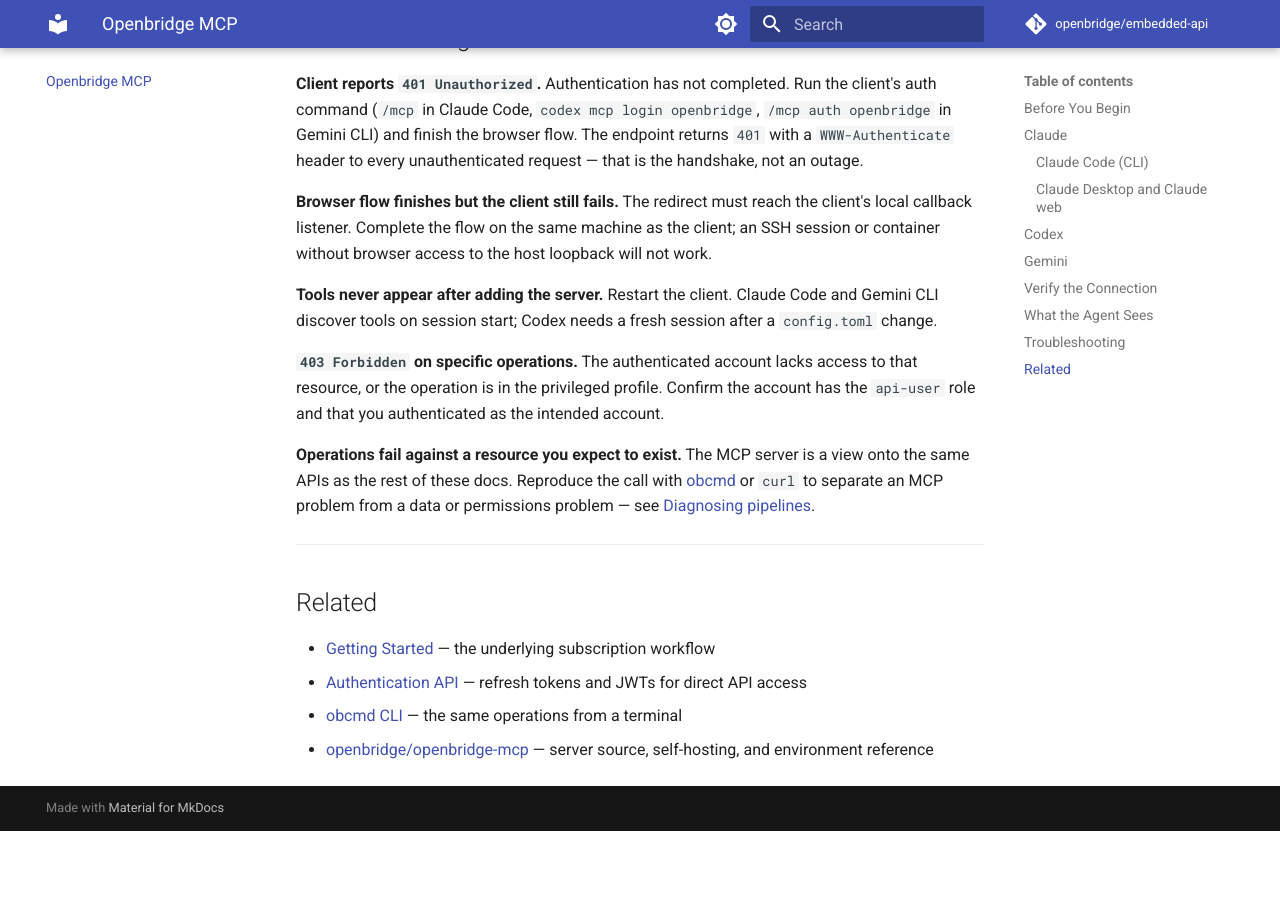
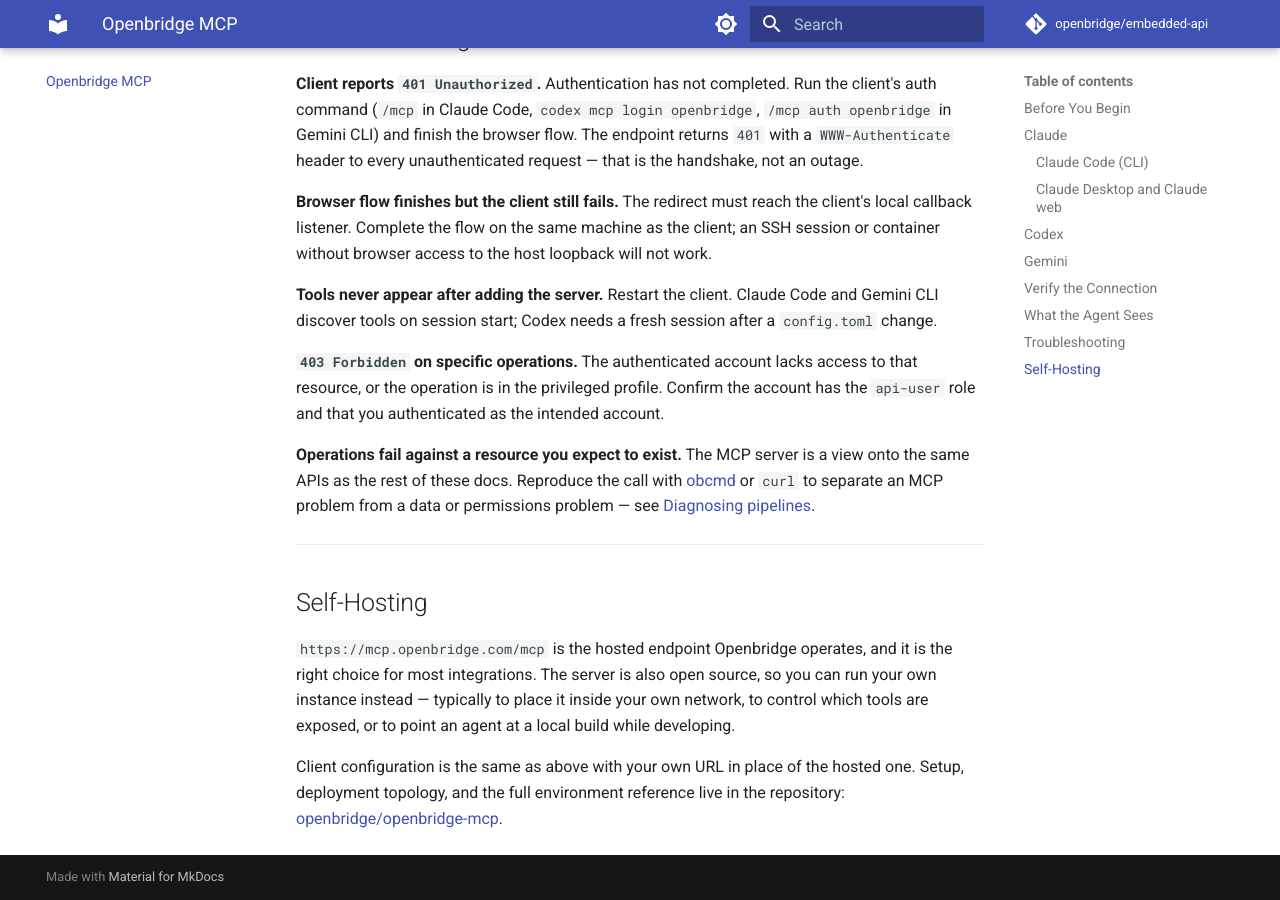
Before and after one commit to openbridge/embedded-api, an MkDocs documentation site: the page built from docs/mcp.md, in a window 1280 px wide and 900 px high, scrolled down 4744 px. Built offline with MkDocs 1.6.1 and Material for MkDocs 9.7.7, drawn with Linux system fonts in a browser that asks for light colours; comment, search, counter and statistics services are not loaded; before the commit the page ends 5575 px from its top, so only the background shows below that.

Commit message:
docs: note self-hosted MCP, drop Related section
Replaces the Related list with a short Self-Hosting mention pointing at
openbridge/openbridge-mcp. The Related links were all already inline in
the body, and self-hosting is a side path for this page — setup and
environment reference belong in the server repository, not duplicated
here where they would drift.

```diff
--- a/docs/mcp.md
+++ b/docs/mcp.md
@@ -203,9 +203,8 @@ Credential-returning and mutating operations — creating or cancelling subscrip
 
 ---
 
-## Related
+## Self-Hosting
 
-- [Getting Started](api-usage-docs/getting-started.md) — the underlying subscription workflow
-- [Authentication API](api-usage-docs/authentication-api.md) — refresh tokens and JWTs for direct API access
-- [obcmd CLI](embed-cli/README.md) — the same operations from a terminal
-- [openbridge/openbridge-mcp](https://github.com/openbridge/openbridge-mcp) — server source, self-hosting, and environment reference
+`https://mcp.openbridge.com/mcp` is the hosted endpoint Openbridge operates, and it is the right choice for most integrations. The server is also open source, so you can run your own instance instead — typically to place it inside your own network, to control which tools are exposed, or to point an agent at a local build while developing.
+
+Client configuration is the same as above with your own URL in place of the hosted one. Setup, deployment topology, and the full environment reference live in the repository: [openbridge/openbridge-mcp](https://github.com/openbridge/openbridge-mcp).
```
